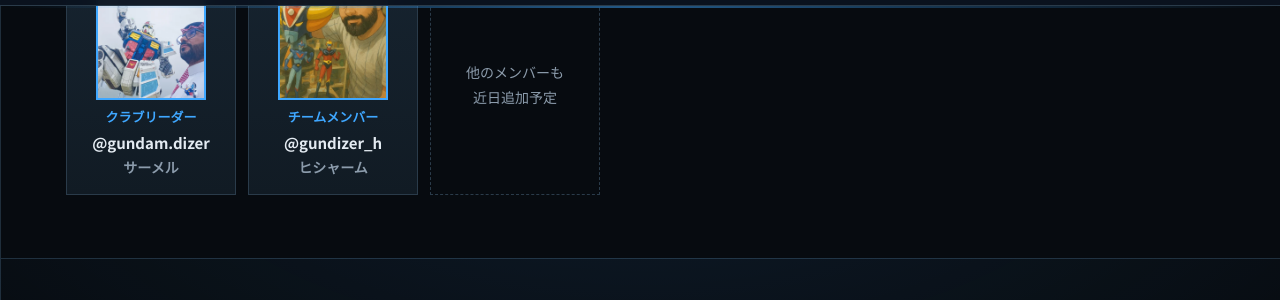
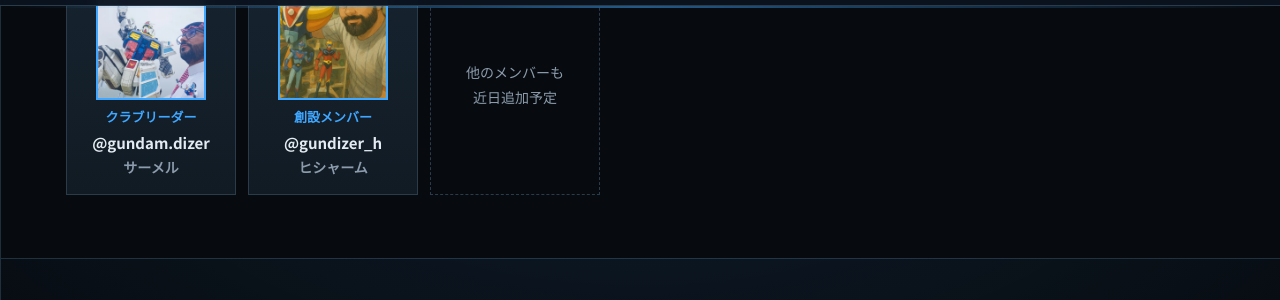
Before and after one commit to SaudiMechaRobot/SaudiMechaRobot.github.io, a Jekyll site: the page built from ja/index.html, in a window 1280 px wide and 900 px high, scrolled down 2289 px. Shown: the part 153-453 px from the top of the window. Built offline with Jekyll 4.4.1, drawn with Linux system fonts in a browser that asks for light colours; some web fonts are replaced.

Commit message:
Add files via upload

```diff
--- a/_data/team.yml
+++ b/_data/team.yml
@@ -16,8 +16,8 @@
   real_name: هشام
   real_name_en: Hisham
   real_name_ja: ヒシャーム
-  role: عضو الفريق
-  role_en: Team Member
-  role_ja: チームメンバー
+  role: عضو مؤسس
+  role_en: Founding Member
+  role_ja: 創設メンバー
   photo: /assets/images/team/hisham.webp
   link: https://www.instagram.com/gundizer_h
```
